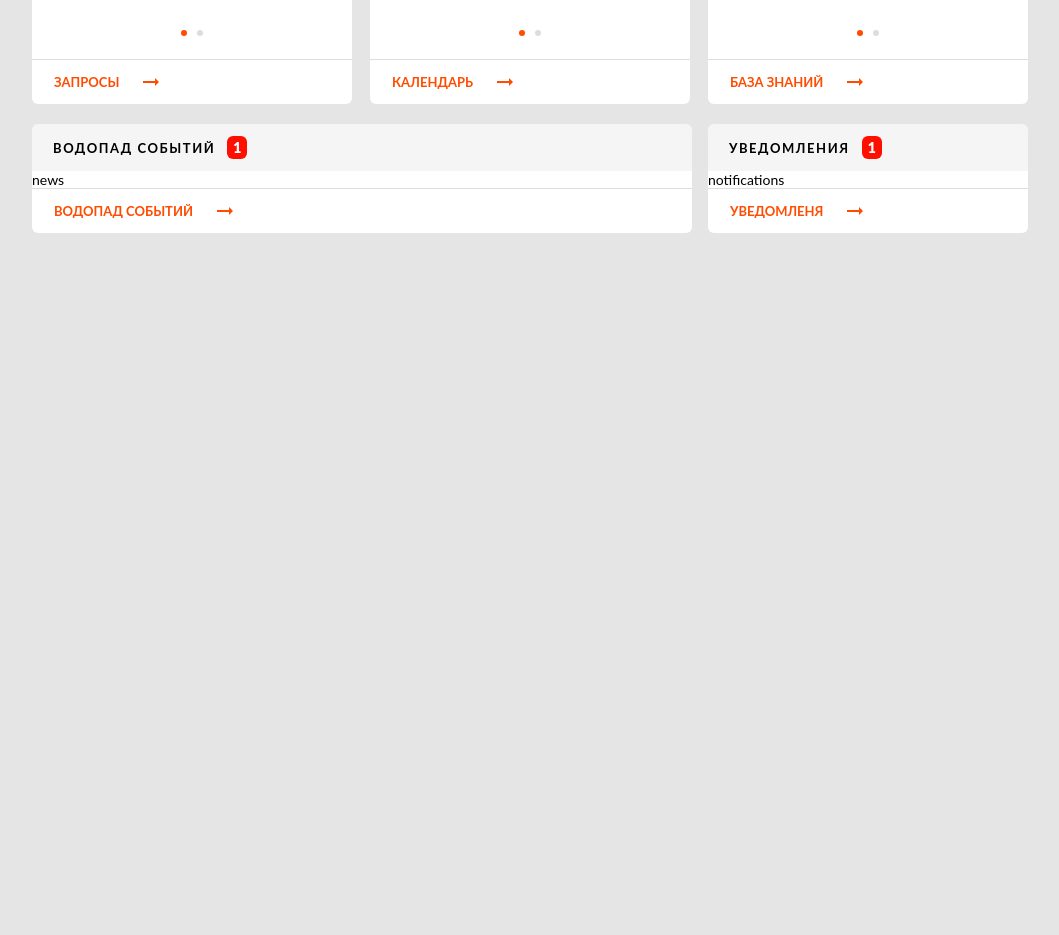
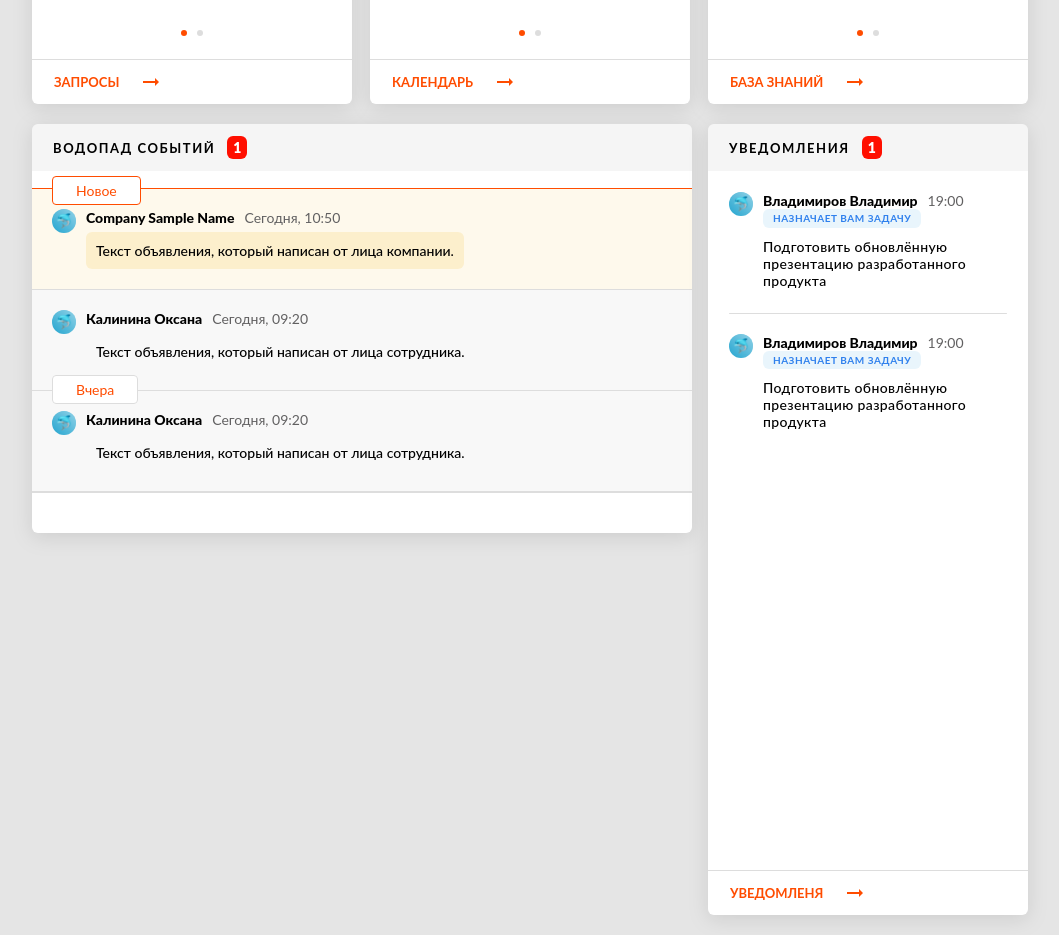
Before and after one commit to ErlanArtykbaev/fanki-task, a React (Create React App) app: page / in a window 1280 px wide. Shown: the part 800-1735 px from the top of the page, without its empty margins (212-1271 px from the left). Before the commit the page ends 1053 px from the top, so only its background shows below. Built offline with nearby package versions, Linux system fonts and the light colour scheme.

Commit message:
style for unread news is ready

```diff
--- a/src/assets/scss/_block.scss
+++ b/src/assets/scss/_block.scss
@@ -18,6 +18,7 @@
   width: 320px;
   font-size: 14px;
   box-sizing: border-box;
+  filter: drop-shadow(0px 4px 10px rgba(0, 0, 0, 0.1));
   @include blocksTitle();
   .content{
     background-color: white;
@@ -131,6 +132,7 @@
   width: 660px;
   font-size: 14px;
   box-sizing: border-box;
+  filter: drop-shadow(0px 4px 10px rgba(0, 0, 0, 0.1));
   @include blocksTitle();
   .content{
     background-color: white;
@@ -138,6 +140,105 @@
     box-sizing: border-box;
     display: flex;
     flex-direction: column;
+    .notifications-unread{
+      .unread-block{
+        position: relative;
+        border-bottom: 1.5px solid #FF4C00;
+        .unread-title{
+          position: relative;
+          background-color: white;
+          padding: 5px 23px;
+          color: #FF4C00;
+          border: 1.5px solid #FF4C00;
+          border-radius: 4px;
+          left: 20px;
+          top: 11px;
+        }
+      }
+    }
+    .notifications-yesterday{
+      .yesterday-block{
+        position: relative;
+        height: 0px;
+        .yesterday-title{
+          position: relative;
+          background-color: white;
+          padding: 5px 23px;
+          color: #FF4C00;
+          border: 1px solid #DDDDDD;
+          border-radius: 4px;
+          left: 20px;
+          top: -10px;
+        }
+      }
+
+    }
+  }
+  .more{
+    height: 40px;
+    border-radius: 0px 0px 6px 6px;
+    background-color: white;
+  }
+
+}
+
+.notifications-block{
+  width: 320px;
+  font-size: 14px;
+  box-sizing: border-box;
+  filter: drop-shadow(0px 4px 10px rgba(0, 0, 0, 0.1));
+  @include blocksTitle();
+  .content{
+    background-color: white;
+    border-bottom: 1px solid #DDDDDD;
+    box-sizing: border-box;
+    display: flex;
+    flex-direction: column;
+    padding: 1px 21px;
+    height: 700px;
+    .employee-notification{
+      display: flex;
+      align-items: flex-start;
+      width: 100%;
+      margin-bottom: 24px;
+      margin-top: 20px;
+      .avatar{
+        width: 24px;
+        height: 24px;
+      }
+      .information{
+        margin-left: 10px;
+        .who{
+          .name{
+            font-weight: 800;
+            margin-right: 10px;
+          }
+          .time{
+            color: #616061;
+          }
+        }
+        .did{
+          padding: 3px 10px;
+          background-color: rgba(45, 156, 219, 0.1);
+          border-radius: 6px;
+          width: fit-content;
+          font-weight: bold;
+          font-size: 10px;
+          text-transform: uppercase;
+          line-height: 125%;
+          text-align: center;
+          letter-spacing: 0.05em;
+          color: #2F80ED;
+        }
+        .task{
+          font-weight: 500;
+          line-height: 17px;
+          letter-spacing: 0.38px;
+          font-style: normal;
+          margin-top: 10px;
+        }
+      }
+    }
   }
   .more{
     padding: 10px 22px;
@@ -156,33 +257,3 @@
   }
 
 }
-
-.notifications-block{
-  width: 320px;
-  font-size: 14px;
-  box-sizing: border-box;
-  @include blocksTitle();
-  .content{
-    background-color: white;
-    border-bottom: 1px solid #DDDDDD;
-    box-sizing: border-box;
-    display: flex;
-    flex-direction: column;
-  }
-  .more{
-    padding: 10px 22px;
-    display: flex;
-    align-items: center;
-    border-radius: 0px 0px 6px 6px;
-    color: #FF4C00;
-    text-transform: uppercase;
-    font-weight: bold;
-    font-size: 13px;
-    background-color: white;
-    .arrow{
-      margin-left: 20px;
-      color: #FF4C00 !important;
-    }
-  }
-
-}
--- /dev/null
+++ b/src/assets/scss/_news-template.scss
@@ -0,0 +1,72 @@
+.red{
+  display: flex;
+  align-items: flex-start;
+  padding: 20px;
+  width: 100%;
+  background-color: #FEF9EC;
+  box-sizing: border-box;
+  border-bottom: 1px solid #dddddd;
+  .avatar{
+    width: 24px;
+    height: 24px;
+  }
+  .information{
+    margin-left: 10px;
+    .who{
+      .name{
+        font-weight: 800;
+        margin-right: 10px;
+      }
+      .time{
+        color: #616061;
+      }
+    }
+    .text{
+      background: rgba(242, 201, 76, 0.2);
+      border-radius: 6px;
+      font-weight: 500;
+      line-height: 17px;
+      padding: 10px;
+      margin-top: 6px;
+    }
+  }
+
+}
+
+.blue{
+  display: flex;
+  align-items: flex-start;
+  padding: 20px;
+  width: 100%;
+  background-color: #F8F8F8;
+  box-sizing: border-box;
+  border-bottom: 1px solid #dddddd;
+  .avatar{
+    width: 24px;
+    height: 24px;
+  }
+  .information{
+    margin-left: 10px;
+    .who{
+      .name{
+        font-weight: 800;
+        margin-right: 10px;
+      }
+      .time{
+        color: #616061;
+      }
+    }
+    .text{
+      border-radius: 6px;
+      font-weight: 500;
+      line-height: 17px;
+      padding: 10px;
+      margin-top: 6px;
+    }
+  }
+
+}
+
+.big{
+
+}
--- a/src/assets/scss/style.scss
+++ b/src/assets/scss/style.scss
@@ -6,6 +6,7 @@
 @import './block';
 @import './home';
 @import './tabs';
+@import './news-template';
 
 .app{
   .sidebar-pages{
@@ -16,3 +17,12 @@
     box-sizing: border-box;
   }
 }
+
+
+ .horizontal-line{
+  height: 1px;
+  width: 100%;
+  background-color: #DDDDDD;
+  border-radius: 50px;
+  overflow: hidden;
+}
--- a/src/components/pages/Home.js
+++ b/src/components/pages/Home.js
@@ -6,6 +6,8 @@ import FilterStaff from '../../containers/FilterStaff'
 import right from '../../assets/img/chevron-right.svg'
 import left from '../../assets/img/chevron-left.svg'
 import book from '../../assets/img/image-8.svg'
+import EmployeeNotification from '../reusable/notification-employee/EmployeeNotification'
+import NewsSample from '../reusable/news-sample/NewsSample'
 
 const Home = () => {
   return(
@@ -101,16 +103,50 @@ const Home = () => {
         <Block
           title='Водопад событий'
           count='1'
-          more='Водопад событий'
           class='news'>
-            news
+          <div className='notifications-unread'>
+            <div className='unread-block'>
+              <span className='unread-title'>Новое</span>
+            </div>
+            <NewsSample
+              name='Company Sample Name'
+              time='Сегодня, 10:50'
+              text='Текст объявления, который написан от лица компании.'
+              class='red'/>
+            <NewsSample
+              name='Калинина Оксана'
+              time='Сегодня, 09:20'
+              text='Текст объявления, который написан от лица сотрудника.'
+              class='blue'/>
+          </div>
+          <div className='notifications-yesterday'>
+            <div className='yesterday-block'>
+              <span className='yesterday-title'>Вчера</span>
+            </div>
+            <NewsSample
+              name='Калинина Оксана'
+              time='Сегодня, 09:20'
+              text='Текст объявления, который написан от лица сотрудника.'
+              class='blue'/>
+          </div>
         </Block>
         <Block
           title='Уведомления'
           count='1'
           more='Уведомленя'
           class='notifications-block'>
-            notifications
+          <EmployeeNotification
+            time='19:00'
+            did='назначает вам задачу'
+            task='Подготовить обновлённую презентацию разработанного продукта'
+            name='Владимиров Владимир' />
+          <div className='horizontal-line'></div>
+          <EmployeeNotification
+            time='19:00'
+            did='назначает вам задачу'
+            task='Подготовить обновлённую презентацию разработанного продукта'
+            name='Владимиров Владимир' />
+
         </Block>
 
       </div>
--- a/src/components/reusable/blocks/Block.js
+++ b/src/components/reusable/blocks/Block.js
@@ -16,7 +16,8 @@ const Block = (props) => {
         props.class!=='block-headline-title' ?
         <div className='more'>
           {props.more}
-          <ArrowRightAltOutlinedIcon className='arrow' />
+
+          {props.class !== 'news' ? <ArrowRightAltOutlinedIcon className='arrow' /> : null}
         </div> : null
       }
     </div>
--- /dev/null
+++ b/src/components/reusable/news-sample/NewsSample.js
@@ -0,0 +1,26 @@
+import React from 'react'
+
+import avatar from '../../../assets/img/avatar.svg'
+
+const NewsSample = (props) => {
+  return(
+    <div className={props.class}>
+      <img src={avatar} alt='avatar' className='avatar' />
+      <div className='information'>
+        <div className='who'>
+          <span className='name'>
+            {props.name}
+          </span>
+          <span className='time'>
+            {props.time}
+          </span>
+        </div>
+        <div className='text'>
+          {props.text}
+        </div>
+      </div>
+    </div>
+  )
+}
+
+export default NewsSample
--- /dev/null
+++ b/src/components/reusable/notification-employee/EmployeeNotification.js
@@ -0,0 +1,29 @@
+import React from 'react'
+
+import avatar from '../../../assets/img/avatar.svg'
+
+const EmployeeNotification = (props) => {
+  return(
+    <div className='employee-notification'>
+      <img src={avatar} alt='avatar' className='avatar' />
+      <div className='information'>
+        <div className='who'>
+          <span className='name'>
+            {props.name}
+          </span>
+          <span className='time'>
+            {props.time}
+          </span>
+        </div>
+        <div className='did'>
+          {props.did}
+        </div>
+        <div className='task'>
+          {props.task}
+        </div>
+      </div>
+    </div>
+  )
+}
+
+export default EmployeeNotification
```
Also changed, not shown: src/assets/img/avatar.svg (added).
